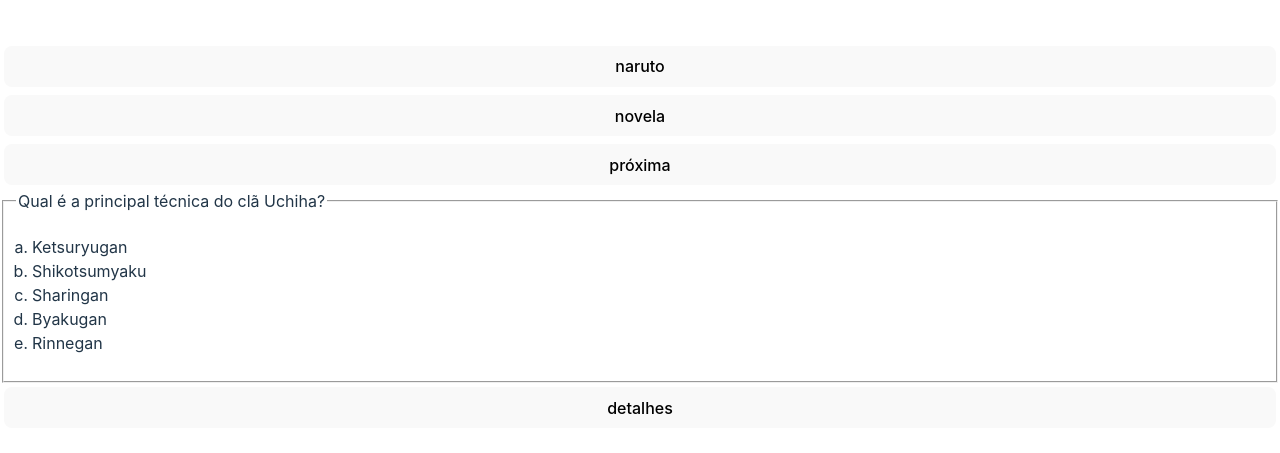
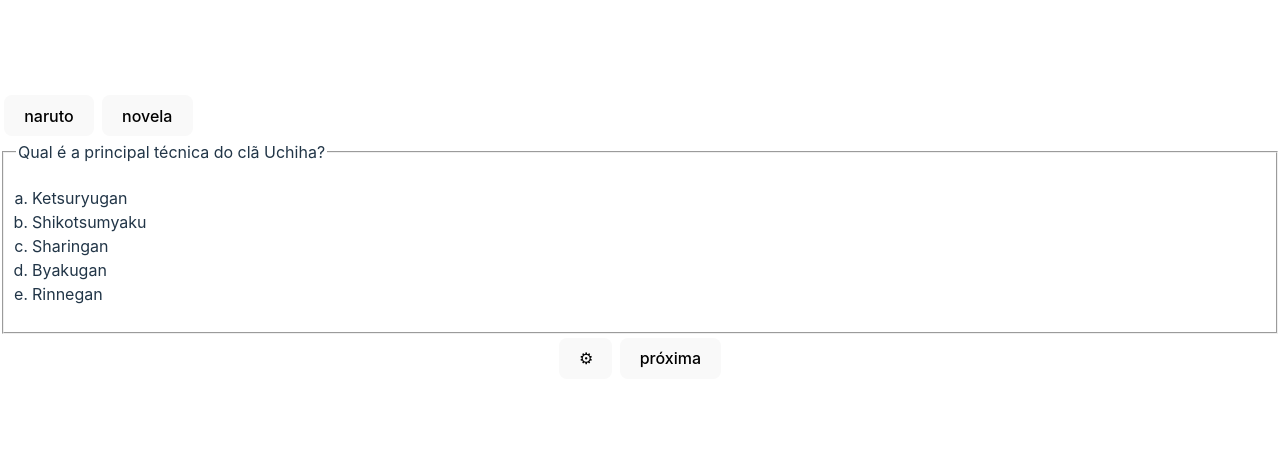
Before and after one commit to gadelhati/questionnaire-front, a React (Vite) app: page / in a window 1280 px wide. Shown: the part 163-616 px from the top of the page. Built offline with nearby package versions, Linux system fonts and the light colour scheme.

Commit message:
style: improve style

```diff
--- a/src/container/questionnaire.css
+++ b/src/container/questionnaire.css
@@ -48,3 +48,7 @@
 .correct + label {
     color: green;
 }
+
+.details {
+    width: 3.3rem;
+}
--- a/src/container/questionnaire.tsx
+++ b/src/container/questionnaire.tsx
@@ -53,16 +53,24 @@
             (radio as HTMLInputElement).classList.remove('correct');
         })
     }
+    const reorder = (array: string[]) => {
+        for (let i = array.length - 1; i > 0; i--) {
+            const j = Math.floor(Math.random() * (i + 1));
+            [array[i], array[j]] = [array[j], array[i]];
+        }
+        return array
+    }
     return (
         <section>
             <article>
+                <header>
                     <button onClick={() => changeQuestions(naruto)}>naruto</button>
                     <button onClick={() => changeQuestions(novela)}>novela</button>
                     {/* <select name="data" onChange={(event)=>changeQuestions} id="data">
                         <option aria-value={naruto}>Naruto</option>
                         <option aria-value={novela}>Novela</option>
                     </select> */}
-                <button onClick={changeQuestion}>próxima</button>
+                </header>
                 <fieldset>
                     <legend>{question.question}</legend>
                     <ul>{question.answers.map((answer: string) => {
@@ -72,7 +80,10 @@
                         </li>
                     })}</ul>
                 </fieldset>
-                <button onClick={() => setShow(!show)}>detalhes</button>
+                <center>
+                    <button onClick={() => setShow(!show)} className="details">⚙</button>
+                    <button onClick={changeQuestion}>próxima</button>
+                </center>
                 <footer style={{ display: show ? "flex" : "none" }}>
                     <button>respondidas {questions.filter((hit) => hit.answered !== undefined).length}/{questions.length}</button>
                     <button>acertos {questions.filter((hit) => hit.answered === true).length}</button>
```
Lines whose indentation alone changed are shown as unchanged.
